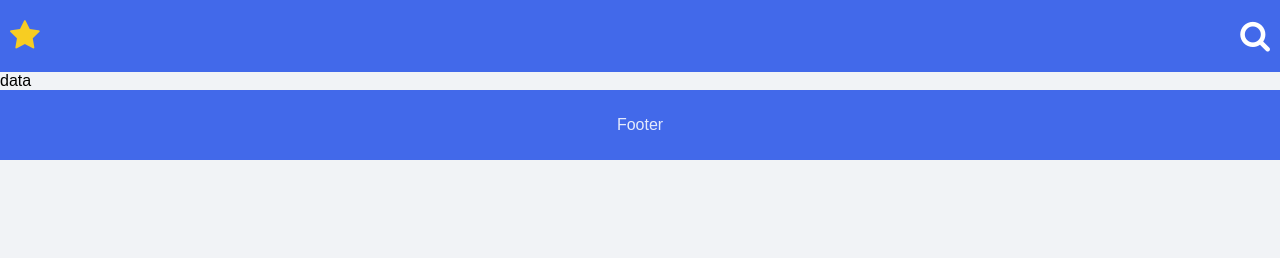
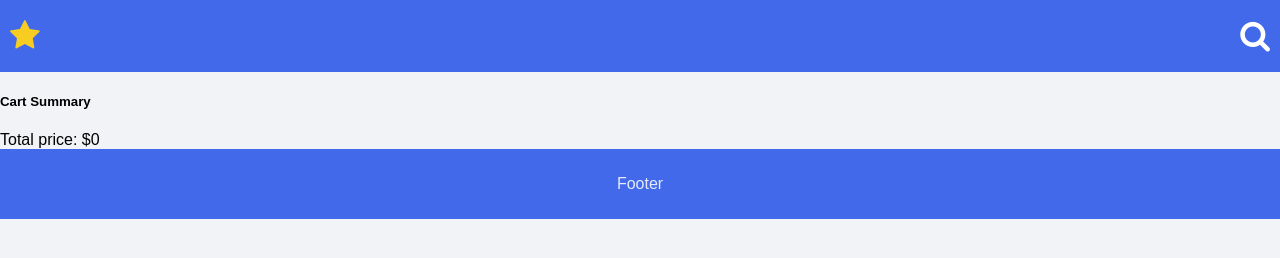
Before and after one commit to irfangg/shoppingcart-plain, a plain HTML site: page cart.html in a window 1280 px wide. Drawn offline with nearby package versions, Linux system fonts and the light colour scheme.

Commit message:
added basic cart summary need to add style and fix bugs

```diff
--- a/cart.html
+++ b/cart.html
@@ -24,7 +24,11 @@
     </header>
 
     <section>
-      <div class="cart-items">data</div>
+      <div class="cart-items">
+        <h5>Cart Summary</h5>
+        <table class="show-cart table"></table>
+        <div>Total price: $<span class="total-cart"></span></div>
+      </div>
     </section>
 
     <footer>
```
